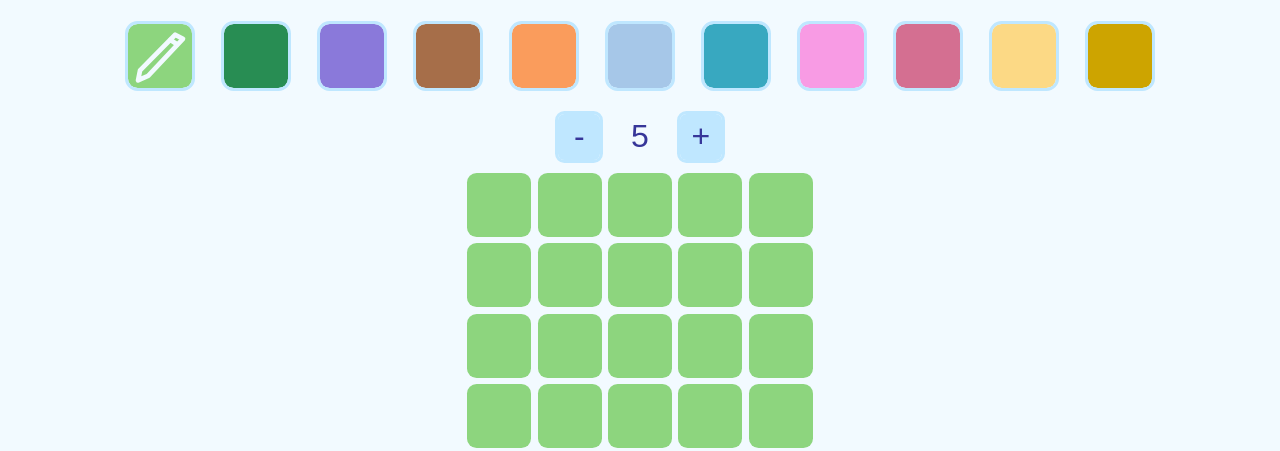
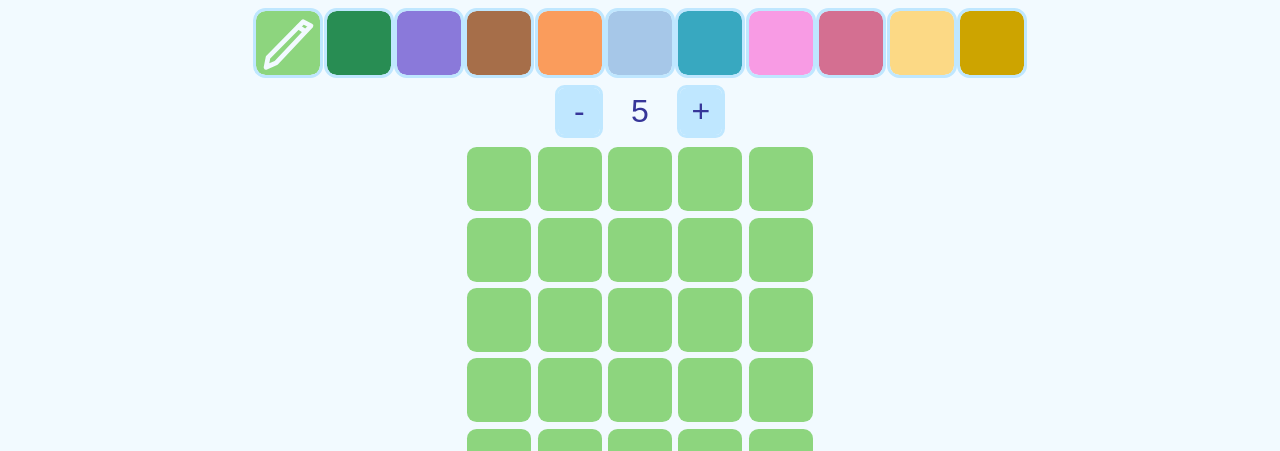
Before and after one commit to apeterlein/cat-sudoku-helper, a plain HTML site: page index.html in a window 1280 px wide. Shown: the top 451 px of the page. Drawn offline with Linux system fonts and the light colour scheme.

Commit message:
Fix scaling

```diff
--- a/style.css
+++ b/style.css
@@ -56,6 +56,8 @@ body {
     display: block;
     width: 4em;
     height: 4em;
+    max-width: 7.5vw;
+    max-height: 7.5vw;
     margin: .2em;
     border-radius: .6em;
     cursor: pointer;
@@ -81,7 +83,6 @@ body {
 
 .cell-painter {
     outline: .2em solid #bfe7ff;
-    margin: 1em;
 }
 
 .cell-painter:hover {
```
